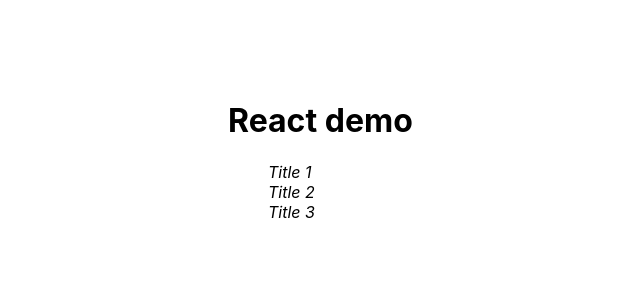
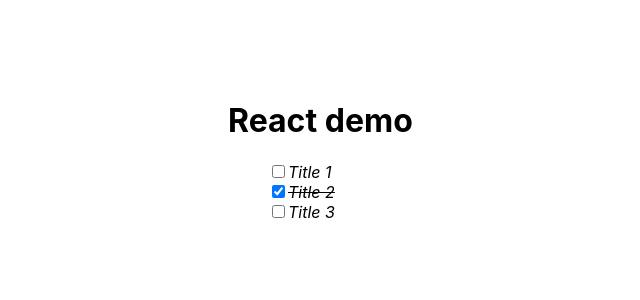
Before and after one commit to 0leksandr/react-demo, a React (Create React App) app: page / in a window 1280 px wide. Shown: the top 300 px of the page, without its empty margins (112-752 px from the left). Built offline with nearby package versions, Linux system fonts and the light colour scheme.

Commit message:
checkboxes
Took 41 minutes

```diff
--- a/src/App.js
+++ b/src/App.js
@@ -1,19 +1,24 @@
 import React from 'react';
 import TodoList from "./Todo/TodoList";
 
-const Todos = [
-  {id: 1, title: "Title 1"},
-  {id: 2, title: "Title 2"},
-  {id: 3, title: "Title 3"},
-];
+function App() {
+    const [Todos, updateTodos] = React.useState([
+        {id: 1, title: "Title 1", completed: false},
+        {id: 2, title: "Title 2", completed: true},
+        {id: 3, title: "Title 3", completed: false},
+    ]);
 
-function App() {
-  return (
-    <div className="wrapper">
-      <h1>React demo</h1>
-      <TodoList items={Todos}/>
-    </div>
-  );
+    function toggle(todoId) {
+        updateTodos(Todos.map(todo => {
+            if (todo.id === todoId) todo.completed = !todo.completed;
+            return todo;
+        }));
+    }
+
+    return <div className="wrapper">
+        <h1>React demo</h1>
+        <TodoList items={Todos} toggle={toggle}/>
+    </div>;
 }
 
 export default App;
--- a/src/Todo/TodoItem.js
+++ b/src/Todo/TodoItem.js
@@ -1,5 +1,10 @@
 import React from "react";
 
-export default function ({title}) {
-    return <li style={{fontStyle: "italic"}}>{title}</li>
+export default function ({title, id, completed, toggle}) {
+    return <li style={{fontStyle: "italic"}}>
+        <input type="checkbox" checked={completed} onChange={() => toggle(id)}/>
+        <span className={completed ? "done": ""}>
+            {title}
+        </span>
+    </li>
 }
--- a/src/Todo/TodoList.js
+++ b/src/Todo/TodoList.js
@@ -7,10 +7,15 @@ const styles = {
     },
 };
 
-export default function ({items}) {
+export default function ({items, toggle}) {
     return (
         <ul style={styles.ul}>
-            {items.map(item => {return <TodoItem title={item.title} key={item.id}/>})}
+            {items.map(item => <TodoItem title={item.title}
+                                         id={item.id}
+                                         completed={item.completed}
+                                         toggle={toggle}
+                                         key={item.id}
+            />)}
         </ul>
     );
 }
--- a/src/index.css
+++ b/src/index.css
@@ -17,3 +17,7 @@ code {
   margin: 0 auto;
   width: 600px;
 }
+
+.done {
+  text-decoration: line-through;
+}
```
